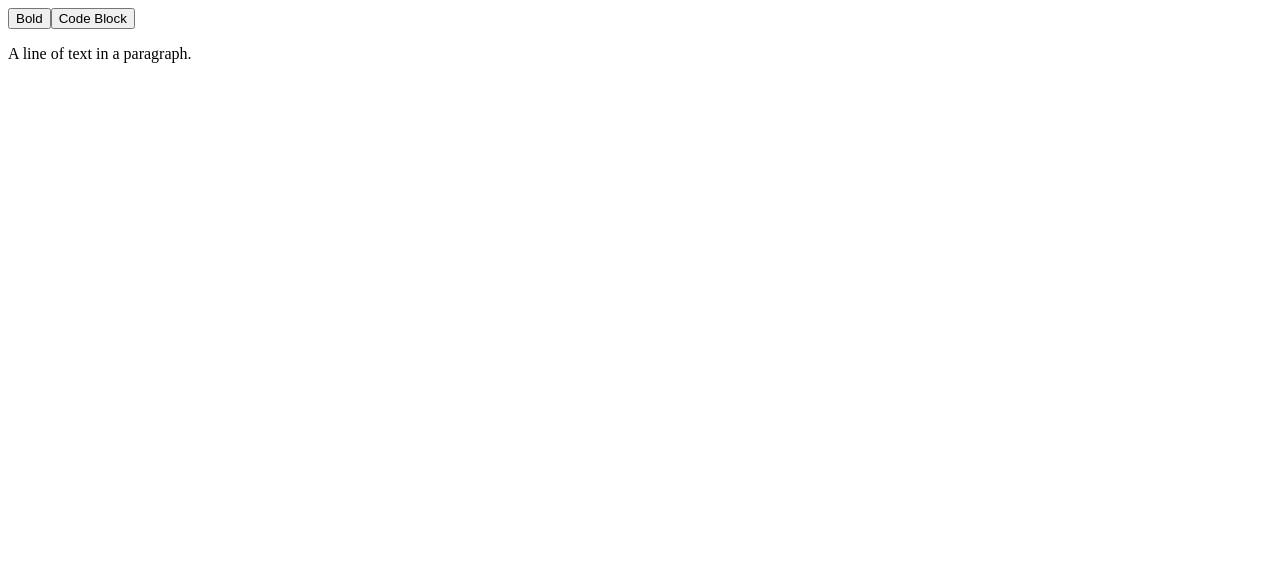
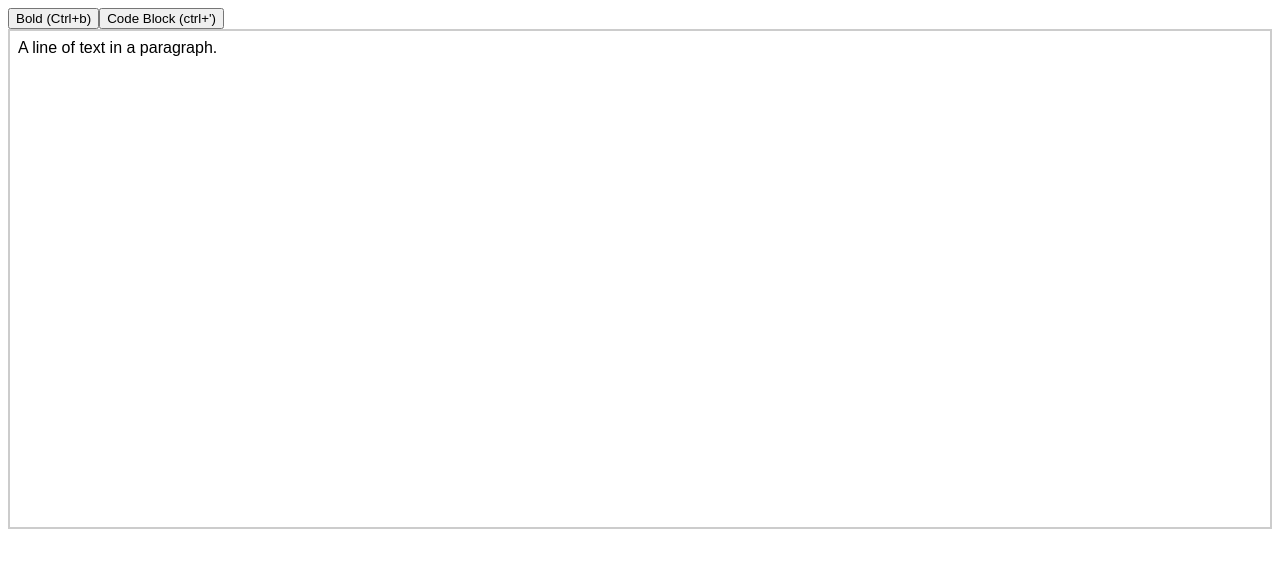
Before and after one commit to heiwa4126/react-slate1, a React (Vite) app: page / in a window 1280 px wide. Shown: the top 568 px of the page. Built offline with nearby package versions, Linux system fonts and the light colour scheme.

Commit message:
add CSS examples

```diff
--- a/src/App.css
+++ b/src/App.css
@@ -1 +1,27 @@
 /* */
+.custom-editor {
+  border: 2px solid #ccc; /* 非フォーカス時の灰色の枠 */
+  padding: 0.5em;
+	margin: 0;
+  font-family: Arial, sans-serif;
+  // min-height: 100px;
+	min-height: 30em;
+  transition: border-color 0.2s ease; /* フォーカス時の枠色変化のアニメーション */
+}
+
+.custom-editor:focus {
+  border-color: #007bff; /* フォーカス時の青色の枠 */
+  box-shadow: 0 0 5px rgba(0, 123, 255, 0.5); /* フォーカス時に影をつける */
+  outline: none; /* デフォルトのフォーカス枠を非表示にする */
+}
+.custom-editor::placeholder {
+  color: #888;
+  font-style: italic;
+}
+
+.custom-editor p {
+	margin: 0;
+}
+.custom-editor pre {
+	margin: 0;
+}
--- a/src/Walkthroughs6.tsx
+++ b/src/Walkthroughs6.tsx
@@ -5,9 +5,10 @@
 // https://docs.slatejs.org/walkthroughs/05-executing-commands
 // https://docs.slatejs.org/walkthroughs/06-saving-to-a-database
 // Import React dependencies.
-import { useCallback, useState } from "react";
+import { useCallback, useMemo } from "react";
 // Import the Slate editor factory.
 import { type BaseEditor, Editor, Element, Transforms, createEditor } from "slate";
+import { HistoryEditor, withHistory } from "slate-history";
 // Import the Slate components and React plugin.
 import {
 	Editable,
@@ -17,6 +18,7 @@ import {
 	Slate,
 	withReact,
 } from "slate-react";
+import "./App.css";
 
 type CustomElement = { type: "paragraph" | "code"; children: CustomText[] };
 type CustomText = { text: string; bold?: boolean };
@@ -101,7 +103,8 @@ const Leaf = (props: RenderLeafProps) => {
 // Define our app...
 const App = () => {
 	// Create a Slate editor object that won't change across renders.
-	const [editor] = useState(() => withReact(createEditor()));
+	// const [editor] = useState(() => withReact(createEditor()));
+	const editor = useMemo(() => withHistory(withReact(createEditor())), []);
 
 	// Define a rendering function based on the element passed to `props`. We use
 	// `useCallback` here to memoize the function for subsequent renders.
@@ -143,7 +146,7 @@ const App = () => {
 						CustomEditor.toggleBoldMark(editor);
 					}}
 				>
-					Bold
+					Bold (Ctrl+b)
 				</button>
 				<button
 					type="button"
@@ -152,10 +155,12 @@ const App = () => {
 						CustomEditor.toggleCodeBlock(editor);
 					}}
 				>
-					Code Block
+					Code Block (ctrl+')
 				</button>
 			</div>
 			<Editable
+				className="custom-editor"
+				placeholder="ここにテキストを入力..."
 				renderElement={renderElement}
 				renderLeaf={renderLeaf}
 				onKeyDown={(event) => {
@@ -175,6 +180,16 @@ const App = () => {
 							CustomEditor.toggleBoldMark(editor);
 							break;
 						}
+						case "z": {
+							event.preventDefault();
+							HistoryEditor.undo(editor);
+							break;
+						}
+						case "y": {
+							event.preventDefault();
+							HistoryEditor.redo(editor);
+							break;
+						}
 					}
 				}}
 			/>
```
Also changed, not shown: 1 other file (tests, documents, lock files or other folders).
